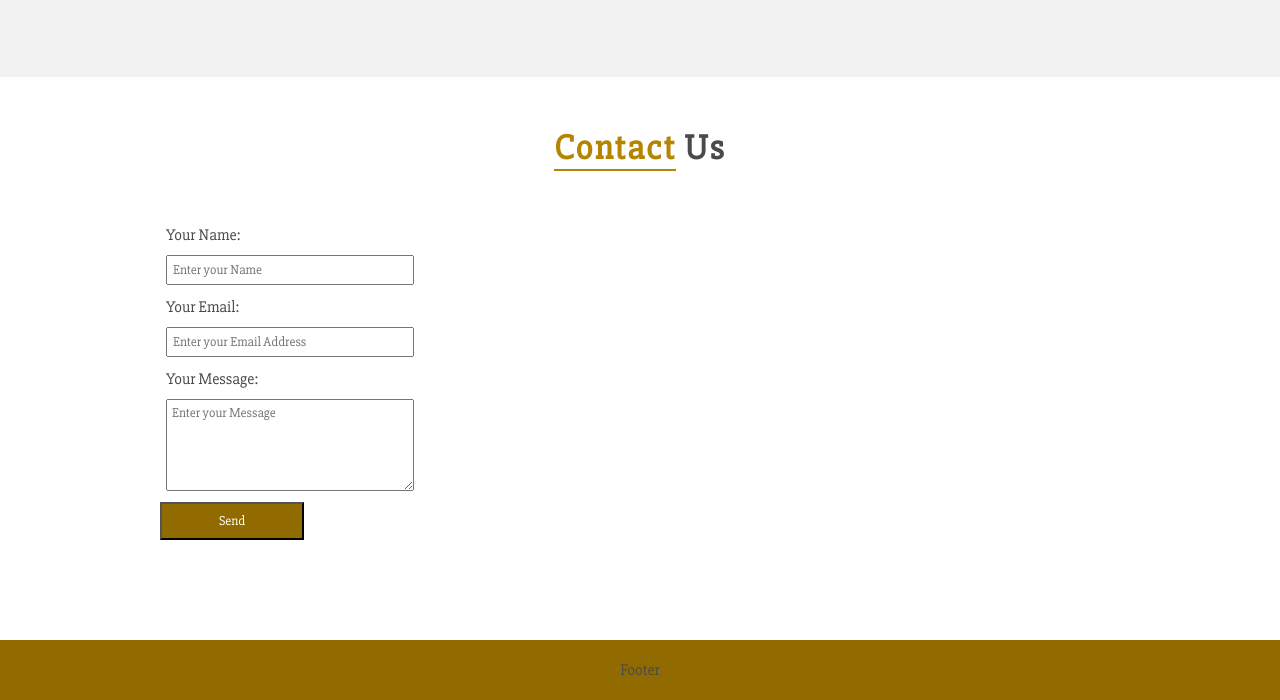
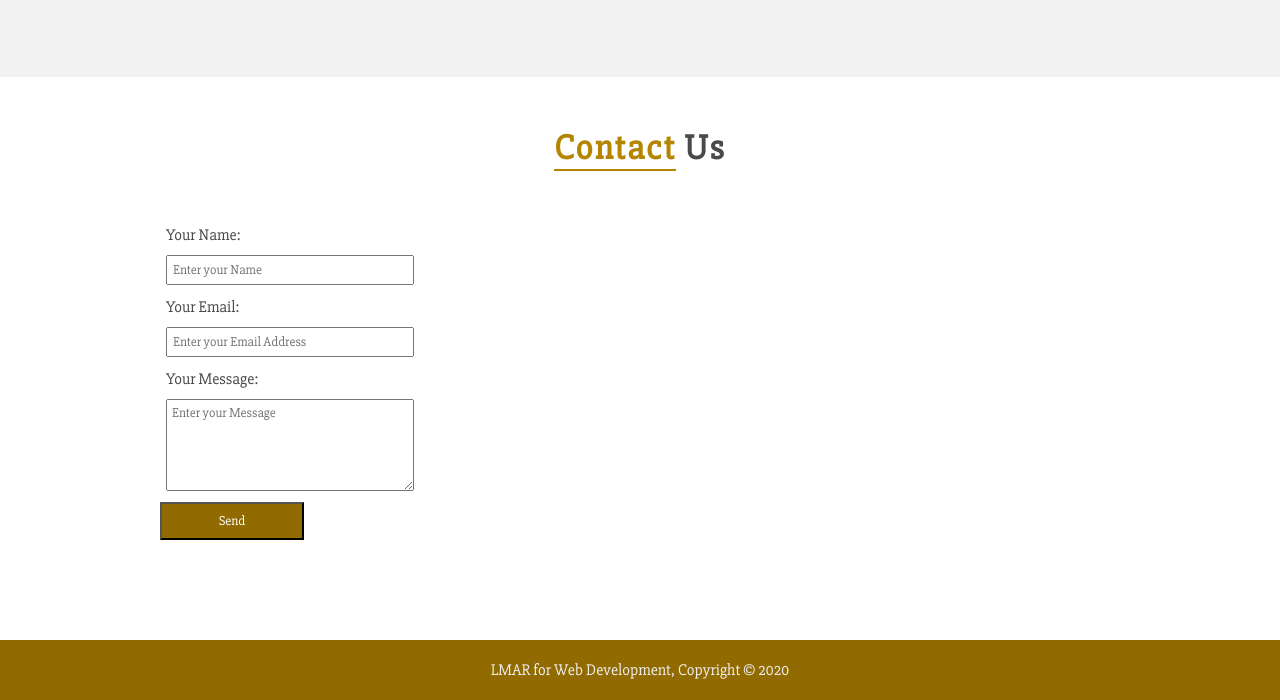
Before and after one commit to GSG-G8/LMAR_Team, a plain HTML site: page index.html in a window 1280 px wide. Shown: the part 1869-2569 px from the top of the page. Drawn offline with Linux system fonts and the light colour scheme.

Commit message:
Fix footer

```diff
--- a/index.html
+++ b/index.html
@@ -168,7 +168,7 @@
     </section>
 
     <footer id="footer">
-        Footer
+      <p>LMAR for Web Development, Copyright &copy; 2020</p>
     </footer>
   </body>
 </html>
```
